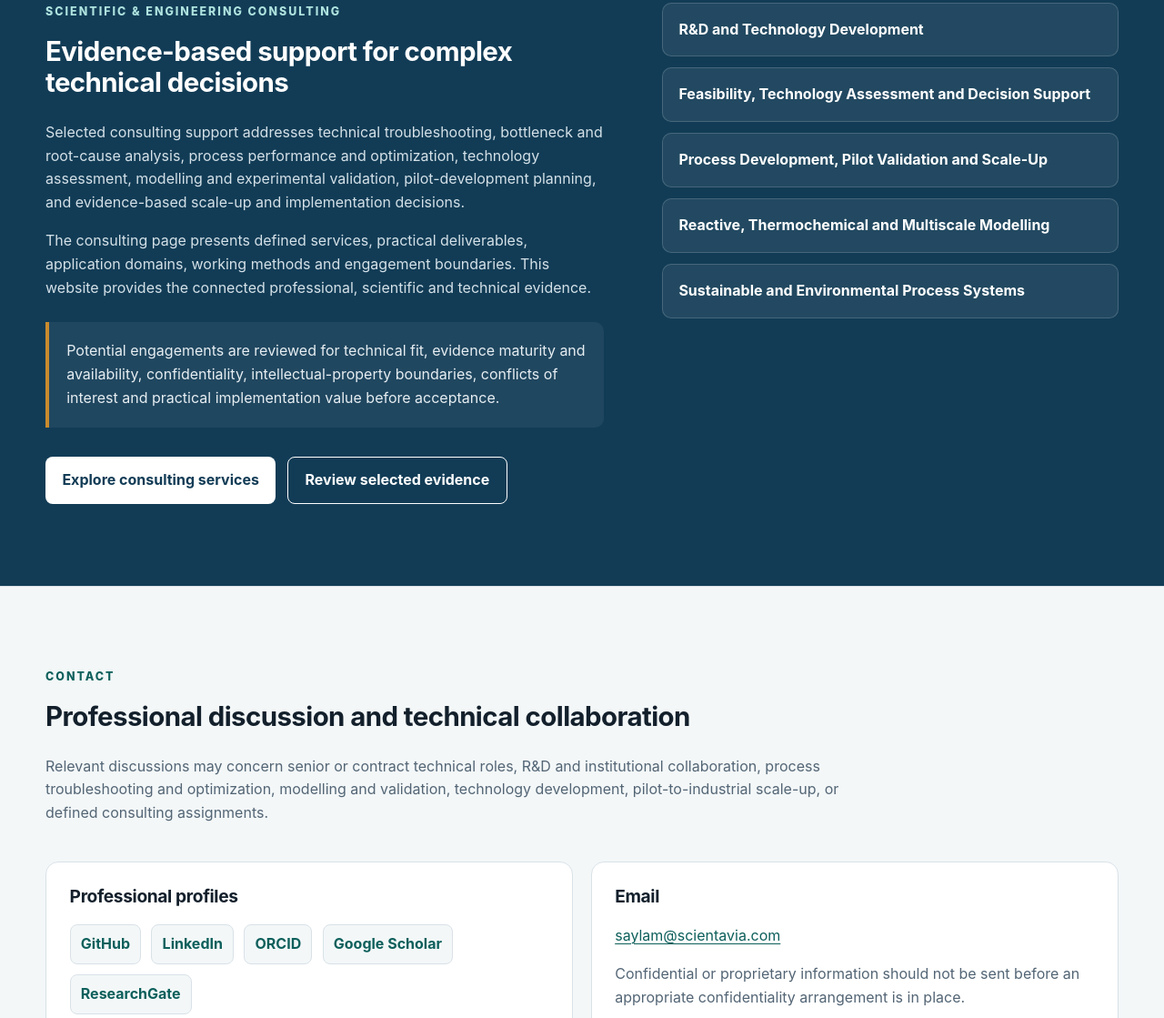
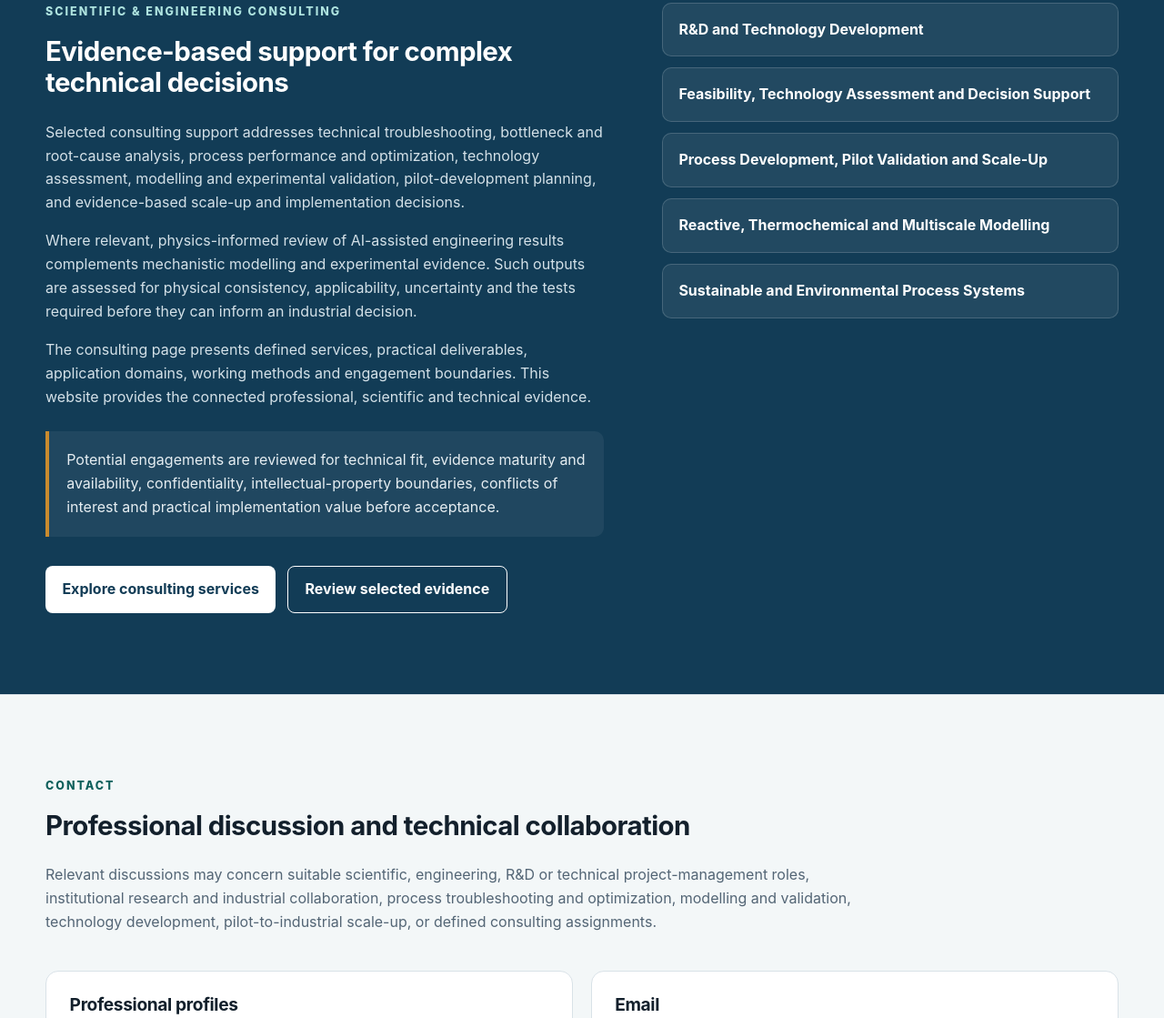
Before and after one commit to saylamah/saylamah.github.io, a plain HTML site: page index.html in a window 1280 px wide. Shown: the part 5007-6126 px from the top of the page at 91% size. Drawn offline with Linux system fonts and the light colour scheme.

Commit message:
Refine homepage AI-assisted decision support and professional positioning

```diff
--- a/index.html
+++ b/index.html
@@ -1530,6 +1530,14 @@ button:focus-visible {
           </p>
 
           <p>
+            Where relevant, physics-informed review of AI-assisted engineering
+            results complements mechanistic modelling and experimental
+            evidence. Such outputs are assessed for physical consistency,
+            applicability, uncertainty and the tests required before they can
+            inform an industrial decision.
+          </p>
+
+          <p>
             The consulting page presents defined services, practical
             deliverables, application domains, working methods and engagement
             boundaries. This website provides the connected professional,
@@ -1605,10 +1613,11 @@ button:focus-visible {
           </h2>
 
           <p>
-            Relevant discussions may concern senior or contract technical roles,
-            R&amp;D and institutional collaboration, process troubleshooting
-            and optimization, modelling and validation, technology development,
-            pilot-to-industrial scale-up, or defined consulting assignments.
+            Relevant discussions may concern suitable scientific, engineering,
+            R&amp;D or technical project-management roles, institutional research
+            and industrial collaboration, process troubleshooting and optimization,
+            modelling and validation, technology development, pilot-to-industrial
+            scale-up, or defined consulting assignments.
           </p>
         </div>
 
```
